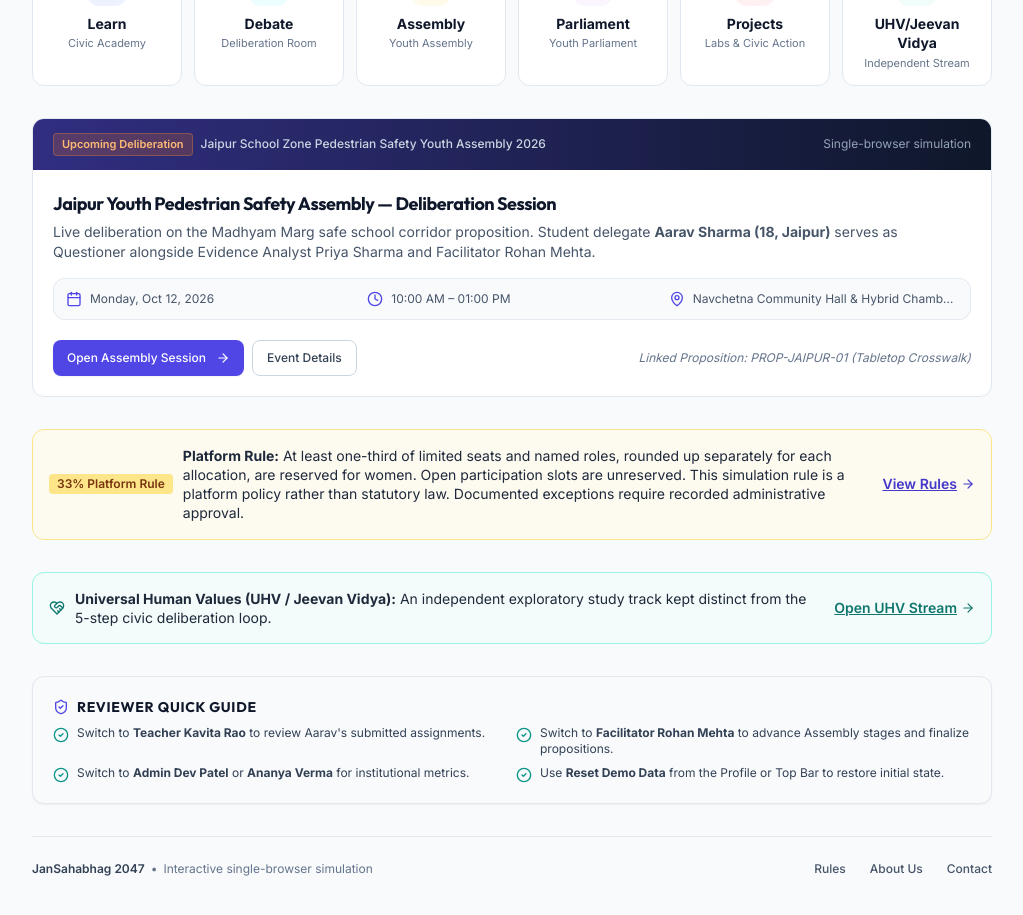
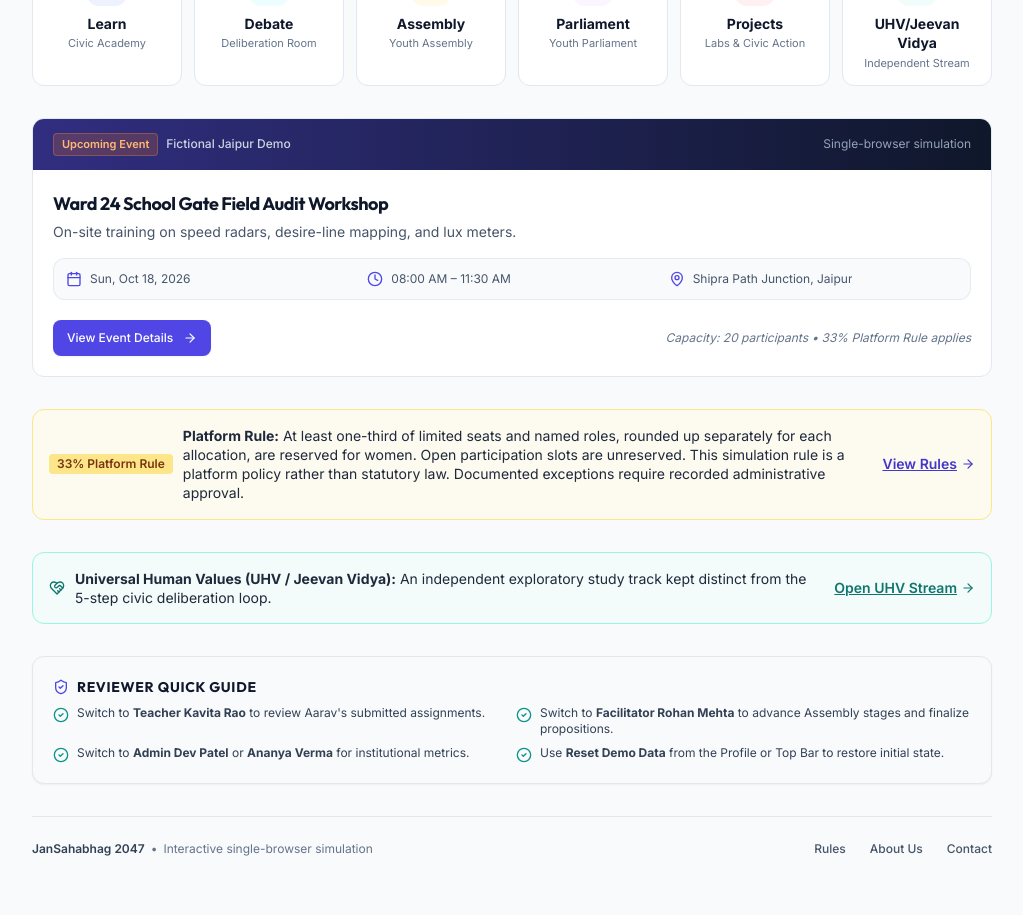
Before and after one commit to Laluboom/jansahabhag-2047-demo, a React (Vite) app: page /welcome in a window 1280 px wide. Shown: the part 800-1715 px from the top of the page, without its empty margins (256-1279 px from the left). Built offline with nearby package versions, Linux system fonts and the light colour scheme.

Commit message:
fix(welcome): use earliest future fictional Jaipur event for upcoming card

```diff
--- a/src/features/welcome/WelcomePage.tsx
+++ b/src/features/welcome/WelcomePage.tsx
@@ -3,6 +3,7 @@ import { Link, useNavigate } from 'react-router-dom';
 import { useAuthStore } from '../../stores/authStore';
 import { Button } from '../../components/ui/Button';
 import { Card } from '../../components/ui/Card';
+import { seedEvents, seedSessions } from '../../data/seed/events';
 import {
   Sparkles,
   BookOpen,
@@ -139,6 +140,36 @@ const ICON_TILES: IconTile[] = [
   },
 ];
 
+export const getEarliestFutureJaipurEvent = (now: Date = new Date()) => {
+  const todayIso = now.toISOString().slice(0, 10);
+  const jaipurEvents = seedEvents.filter(
+    (e) => (e.location.includes('Jaipur') || e.title.includes('Jaipur')) && e.status === 'upcoming'
+  );
+  const future = jaipurEvents
+    .filter((e) => e.date > todayIso)
+    .sort((a, b) => a.date.localeCompare(b.date));
+
+  if (future.length > 0) {
+    return future[0];
+  }
+  return jaipurEvents.find((e) => e.id === 'evt_jaipur_limited_05') || jaipurEvents[0];
+};
+
+const formatEventDate = (dateStr: string) => {
+  try {
+    const [year, month, day] = dateStr.split('-').map(Number);
+    const d = new Date(year, month - 1, day);
+    return d.toLocaleDateString('en-US', {
+      weekday: 'short',
+      month: 'short',
+      day: 'numeric',
+      year: 'numeric',
+    });
+  } catch {
+    return dateStr;
+  }
+};
+
 export const WelcomePage: React.FC = () => {
   const { switchPersona, currentUser } = useAuthStore();
   const navigate = useNavigate();
@@ -149,6 +180,9 @@ export const WelcomePage: React.FC = () => {
     }
     navigate('/dashboard');
   };
+
+  const upcomingEvent = getEarliestFutureJaipurEvent();
+  const matchingSession = upcomingEvent ? seedSessions.find((s) => s.eventId === upcomingEvent.id) : undefined;
 
   return (
     <div className="space-y-8 max-w-5xl mx-auto py-4">
@@ -280,16 +314,17 @@ export const WelcomePage: React.FC = () => {
         </div>
       </section>
 
-      {/* Real Upcoming Session Card using existing fictional Jaipur data */}
+      {/* Real Upcoming Session Card derived from earliest future fictional Jaipur event */}
+      {upcomingEvent && (
         <section aria-label="Upcoming Session" data-testid="welcome-upcoming-session-card">
           <Card className="border-slate-200 bg-white overflow-hidden p-0 shadow-xs">
             <div className="bg-gradient-to-r from-civic-indigo-900 to-slate-900 text-white px-5 py-3.5 flex flex-wrap items-center justify-between gap-2">
               <div className="flex items-center gap-2">
                 <span className="inline-flex items-center px-2 py-0.5 rounded text-[11px] font-semibold bg-civic-saffron-500/20 text-civic-saffron-300 border border-civic-saffron-400/30">
-                Upcoming Deliberation
+                  Upcoming Event
                 </span>
                 <span className="text-xs text-slate-300 font-medium">
-                Jaipur School Zone Pedestrian Safety Youth Assembly 2026
+                  Fictional Jaipur Demo
                 </span>
               </div>
               <span className="text-xs text-slate-400">
@@ -299,49 +334,61 @@ export const WelcomePage: React.FC = () => {
             <div className="p-5 space-y-4">
               <div>
                 <h3 className="text-base sm:text-lg font-bold font-heading text-slate-900">
-                Jaipur Youth Pedestrian Safety Assembly — Deliberation Session
+                  {upcomingEvent.title}
                 </h3>
                 <p className="text-xs sm:text-sm text-slate-600 mt-1 leading-relaxed">
-                Live deliberation on the Madhyam Marg safe school corridor proposition. Student delegate <strong>Aarav Sharma (18, Jaipur)</strong> serves as Questioner alongside Evidence Analyst Priya Sharma and Facilitator Rohan Mehta.
+                  {upcomingEvent.description}
                 </p>
               </div>
 
               <div className="grid grid-cols-1 sm:grid-cols-3 gap-3 text-xs text-slate-600 bg-slate-50 p-3 rounded-xl border border-slate-200/80">
                 <div className="flex items-center gap-2">
                   <Calendar className="w-4 h-4 text-civic-indigo-600 shrink-0" aria-hidden="true" />
-                <span>Monday, Oct 12, 2026</span>
+                  <span>{formatEventDate(upcomingEvent.date)}</span>
                 </div>
                 <div className="flex items-center gap-2">
                   <Clock className="w-4 h-4 text-civic-indigo-600 shrink-0" aria-hidden="true" />
-                <span>10:00 AM – 01:00 PM</span>
+                  <span>{upcomingEvent.startTime} – {upcomingEvent.endTime}</span>
                 </div>
                 <div className="flex items-center gap-2">
                   <MapPin className="w-4 h-4 text-civic-indigo-600 shrink-0" aria-hidden="true" />
-                <span className="truncate">Navchetna Community Hall & Hybrid Chamber, Jaipur</span>
+                  <span className="truncate">{upcomingEvent.location}</span>
                 </div>
               </div>
 
               <div className="flex flex-wrap items-center justify-between gap-3 pt-1">
                 <div className="flex items-center gap-2">
-                <Link to="/assemblies/assembly_jaipur_pedestrian_2026/session">
+                  {matchingSession?.assemblyId ? (
+                    <>
+                      <Link to={`/assemblies/${matchingSession.assemblyId}/session`}>
                         <Button size="sm" variant="primary">
                           <span>Open Assembly Session</span>
                           <ArrowRight className="w-3.5 h-3.5 ml-1" />
                         </Button>
                       </Link>
-                <Link to="/events/evt_jaipur_assembly_01">
+                      <Link to={`/events/${upcomingEvent.id}`}>
                         <Button size="sm" variant="outline">
                           <span>Event Details</span>
                         </Button>
                       </Link>
+                    </>
+                  ) : (
+                    <Link to={`/events/${upcomingEvent.id}`}>
+                      <Button size="sm" variant="primary">
+                        <span>View Event Details</span>
+                        <ArrowRight className="w-3.5 h-3.5 ml-1" />
+                      </Button>
+                    </Link>
+                  )}
                 </div>
                 <span className="text-xs text-slate-500 italic">
-                Linked Proposition: PROP-JAIPUR-01 (Tabletop Crosswalk)
+                  Capacity: {upcomingEvent.capacity} participants • 33% Platform Rule applies
                 </span>
               </div>
             </div>
           </Card>
         </section>
+      )}
 
       {/* 33% Platform Rule Banner */}
       <div
```
Also changed, not shown: 1 other file (tests, documents, lock files or other folders). Lines whose indentation alone changed are shown as unchanged.
